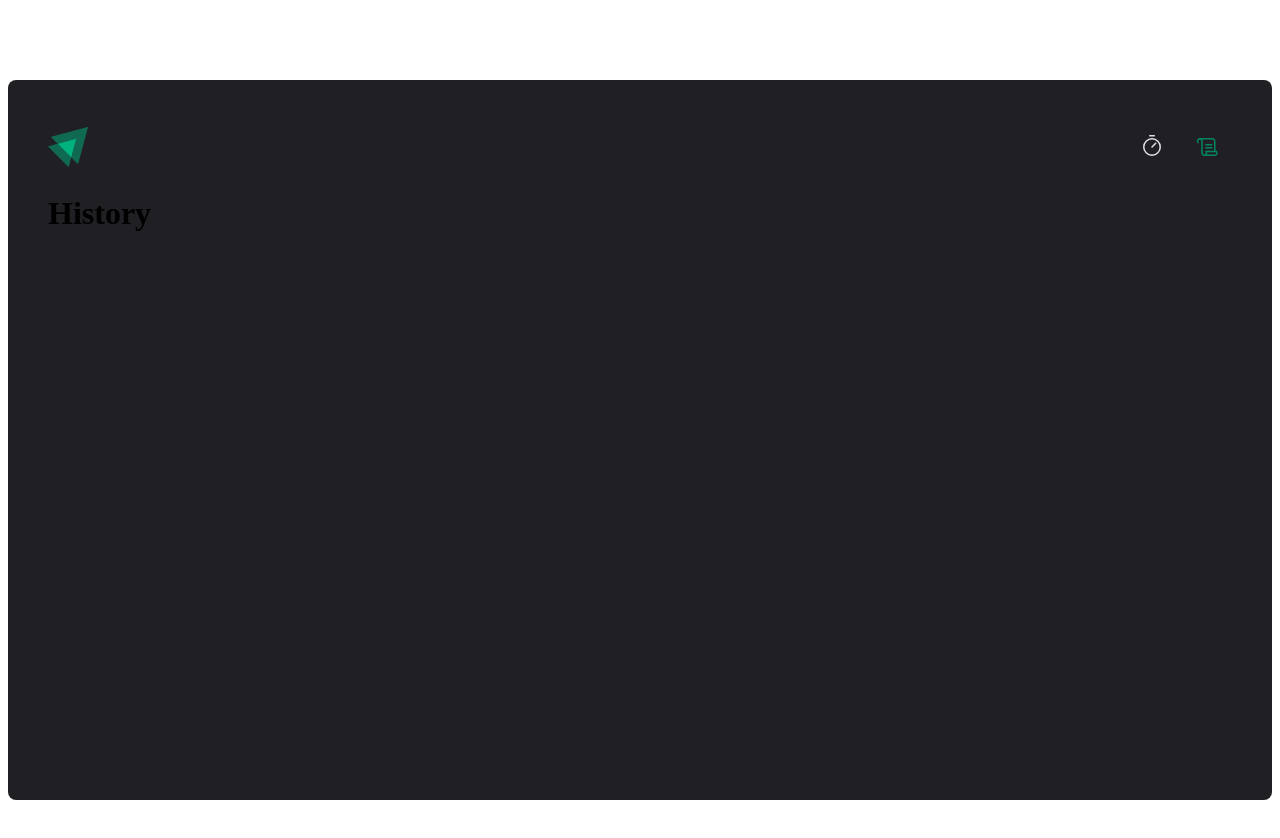
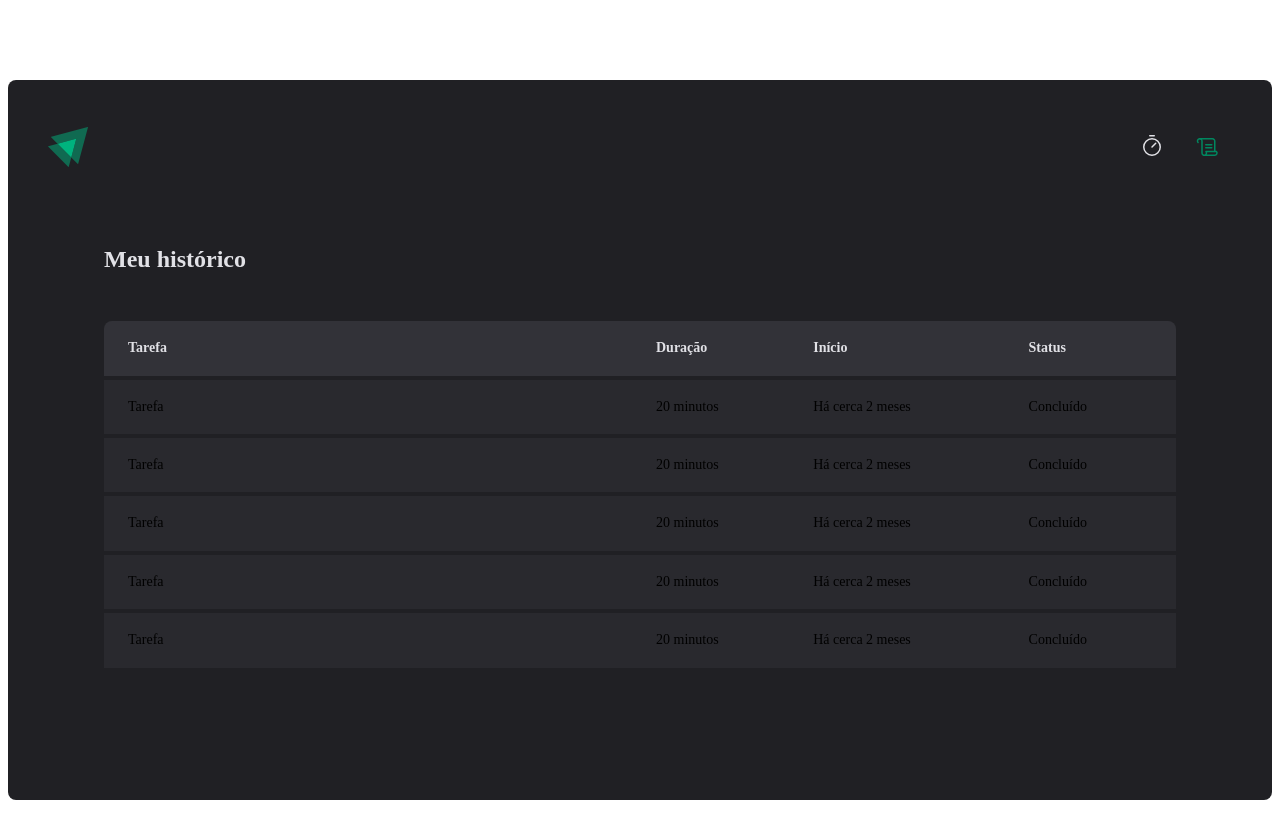
Before and after one commit to antoniokot/ignite-timer, a React (Vite) app: page /history in a window 1280 px wide. Shown: the top 838 px of the page. Built offline with nearby package versions, Linux system fonts and the light colour scheme.

Commit message:
create history page

```diff
--- a/src/components/Header/styles.ts
+++ b/src/components/Header/styles.ts
@@ -22,10 +22,12 @@
       border-bottom: 3px solid transparent;
 
       &:hover {
+        box-shadow: none;
         border-bottom: 3px solid ${(props) => props.theme['green-500']};
       }
 
       &.active {
+        box-shadow: none;
         color: ${(props) => props.theme['green-500']};
       }
     }
--- a/src/pages/History.tsx
+++ /dev/null
@@ -1,3 +0,0 @@
-export function History() {
-  return <h1>History</h1>
-}
--- /dev/null
+++ b/src/pages/History/index.tsx
@@ -0,0 +1,54 @@
+import { HistoryContainer, HistoryList } from './styles'
+
+export function History() {
+  return (
+    <HistoryContainer>
+      <h1>Meu histórico</h1>
+
+      <HistoryList>
+        <table>
+          <thead>
+            <tr>
+              <th>Tarefa</th>
+              <th>Duração</th>
+              <th>Início</th>
+              <th>Status</th>
+            </tr>
+          </thead>
+          <tbody>
+            <tr>
+              <td>Tarefa</td>
+              <td>20 minutos</td>
+              <td>Há cerca 2 meses</td>
+              <td>Concluído</td>
+            </tr>
+            <tr>
+              <td>Tarefa</td>
+              <td>20 minutos</td>
+              <td>Há cerca 2 meses</td>
+              <td>Concluído</td>
+            </tr>
+            <tr>
+              <td>Tarefa</td>
+              <td>20 minutos</td>
+              <td>Há cerca 2 meses</td>
+              <td>Concluído</td>
+            </tr>
+            <tr>
+              <td>Tarefa</td>
+              <td>20 minutos</td>
+              <td>Há cerca 2 meses</td>
+              <td>Concluído</td>
+            </tr>
+            <tr>
+              <td>Tarefa</td>
+              <td>20 minutos</td>
+              <td>Há cerca 2 meses</td>
+              <td>Concluído</td>
+            </tr>
+          </tbody>
+        </table>
+      </HistoryList>
+    </HistoryContainer>
+  )
+}
--- /dev/null
+++ b/src/pages/History/styles.ts
@@ -0,0 +1,62 @@
+import styled from 'styled-components'
+
+export const HistoryContainer = styled.main`
+  flex: 1;
+  padding: 3.5rem;
+
+  display: flex;
+  flex-direction: column;
+
+  h1 {
+    font-size: 1.5rem;
+    color: ${(props) => props.theme['gray-100']};
+  }
+`
+
+export const HistoryList = styled.div`
+  flex: 1;
+  overflow: auto;
+  margin-top: 2rem;
+
+  table {
+    width: 100%;
+    border-collapse: collapse;
+    min-width: 600px;
+
+    th {
+      background-color: ${(props) => props.theme['gray-600']};
+      padding: 1rem;
+      text-align: left;
+      color: ${(props) => props.theme['gray-100']};
+      font-size: 0.875rem;
+      line-height: 1.6;
+
+      &:first-child {
+        border-top-left-radius: 8px;
+        padding-left: 1.5rem;
+      }
+
+      &:last-child {
+        border-top-right-radius: 8px;
+        padding-right: 1.5rem;
+      }
+    }
+
+    td {
+      background-color: ${(props) => props.theme['gray-700']};
+      border-top: 4px solid ${(props) => props.theme['gray-800']};
+      padding: 1rem;
+      font-size: 0.875rem;
+      line-height: 1.6;
+
+      &:first-child {
+        width: 50%;
+        padding-left: 1.5rem;
+      }
+
+      &:last-child {
+        padding-right: 1.5rem;
+      }
+    }
+  }
+`
--- a/src/pages/Home/index.tsx
+++ b/src/pages/Home/index.tsx
@@ -15,13 +15,24 @@
       <form action="">
         <FormContainer>
           <label htmlFor="task">Vou trabalhar em</label>
-          <TaskInput id="task" placeholder="Dê um nome para o seu projeto" />
+          <TaskInput
+            id="task"
+            list="task-suggestions"
+            placeholder="Dê um nome para o seu projeto"
+          />
+
+          <datalist id="task-suggestions">
+            <option value="Projeto 1" />
+          </datalist>
 
           <label htmlFor="minutesAmount">durante</label>
           <MinutesAmountInput
             type="number"
             id="minutesAmount"
             placeholder="00"
+            step={5}
+            min={5}
+            max={60}
           />
 
           <span>minutos.</span>
--- a/src/pages/Home/styles.ts
+++ b/src/pages/Home/styles.ts
@@ -42,7 +42,7 @@
   color: ${(props) => props.theme['gray-100']};
 
   &:focus {
-    box-sizing: none;
+    box-shadow: none;
     border-color: ${(props) => props.theme['green-500']};
   }
 
@@ -53,6 +53,10 @@
 
 export const TaskInput = styled(BaseInput)`
   flex: 1;
+
+  &::-webkit-calendar-picker-indicator {
+    display: none !important;
+  }
 `
 
 export const MinutesAmountInput = styled(BaseInput)`
```
